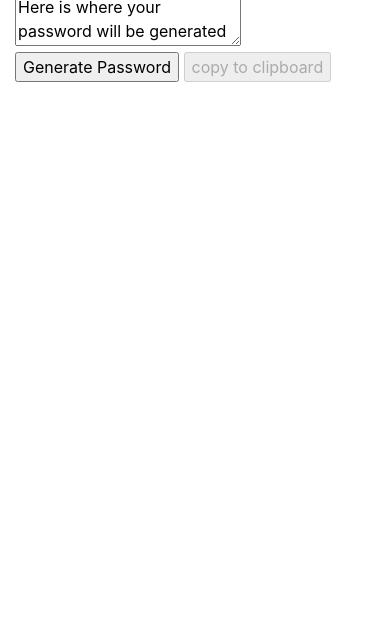
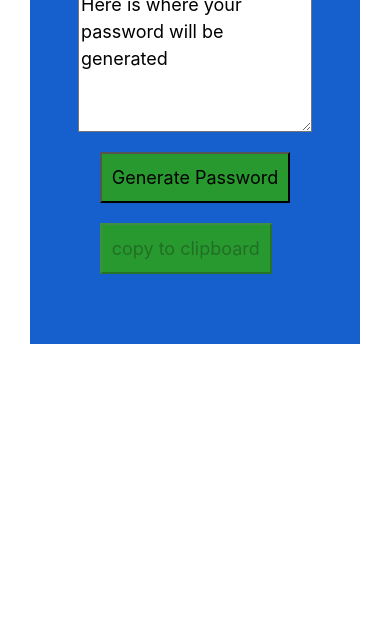
Before and after one commit to calebkirkish/password-generator, a plain HTML site: page index.html in a window 390 px wide. Shown: the part 206-844 px from the top of the page. Drawn offline with nearby package versions, Linux system fonts and the light colour scheme.

Commit message:
updated css, index, javascript and the README

```diff
--- a/index.html
+++ b/index.html
@@ -6,21 +6,15 @@
   <meta name="viewport" content="width=device-width, initial-scale=1.0">
   <link rel="stylesheet" href="https://stackpath.bootstrapcdn.com/bootstrap/4.5.0/css/bootstrap.min.css"
     integrity="sha384-9aIt2nRpC12Uk9gS9baDl411NQApFmC26EwAOH8WgZl5MYYxFfc+NcPb1dKGj7Sk" crossorigin="anonymous">
+    <link rel="stylesheet" href="style.css">
   <title>Password Generator</title>
 </head>
 
 <body>
-  <!-- Main title of the page -->
-  <header>
-    <h1>
-      Welcome to my password generator!
-    </h1>
-  </header>
-
   <!-- Insert container -->
   <div class="container">
-    <!-- Header2 -->
-    <h2 class="header2">Password Generator</h2>
+    <!-- Header1 -->
+    <h1 class="header1">Password Generator</h1>
     <!-- Create a text area for your password to generate in -->
     <textarea id="password">Here is where your password will be generated</textarea>
     <!-- create buttons for to generate the password & copy the password -->
@@ -28,9 +22,11 @@
       <!-- Password generator button -->
       <input type="button" id="passwordButton" class="button1" onclick="generatePassword()" value="Generate Password">
       <!-- Copy clipboard button -->
-      <input type="button" id="clipboardButton" class="button2" onclick="clipboardButton()" disabled value="copy to clipboard">
+      <input type="button" id="copyClipboard" class="button2" onclick="copyClipboard()" disabled value="copy to clipboard">
     </div>
   </div>
+</body>
+<footer>
   <script src="https://code.jquery.com/jquery-3.5.1.slim.min.js"
   integrity="sha384-DfXdz2htPH0lsSSs5nCTpuj/zy4C+OGpamoFVy38MVBnE+IbbVYUew+OrCXaRkfj"
   crossorigin="anonymous"></script>
@@ -41,6 +37,5 @@
   integrity="sha384-OgVRvuATP1z7JjHLkuOU7Xw704+h835Lr+6QL9UvYjZE3Ipu6Tp75j7Bh/kR0JKI"
   crossorigin="anonymous"></script>
 <script src="script.js"></script>
-</body>
-
+</footer>
 </html>
--- a/script.js
+++ b/script.js
@@ -74,10 +74,10 @@ function generatePassword() {
     // Password generated to the text area
     document.getElementById("password").innerHTML = result;
     // Enabling clipboard after password is generated
-    document.getElementById("clipboardButton").disabled = false;
+    document.getElementById("copyClipboard").disabled = false;
 }
 
-// Clipboard function
+// Clipboard copy function
 function copyClipboard() {
     // Create the variable copyPassword and link is to the element "password"
     var copyPassword = document.getElementById("password");
--- a/style.css
+++ b/style.css
@@ -1,3 +1,62 @@
-h1, h2{
+body{
+    display: flex;
+    justify-content: center;
+    align-items: center;
+    min-height: 50vh;
+    margin: 0;
+}
+
+.header1{
     text-align: center;
+    font-family: Cambria, Cochin, Georgia, Times, 'Times New Roman', serif;
+    font-size: xxx-large;
 }
+
+.container{
+    background-color: rgb(22, 96, 206);
+    margin-left: 30px;
+    margin-right: 30px;
+    padding: 3rem;
+    display: flex;
+    justify-content: center;
+    align-items: center;
+    flex-direction: column;
+}
+
+#password{
+    background-color: white;
+    height: 9rem;
+    width: 600px;
+    display: flex;
+    justify-content: center;
+    align-items: center;
+    word-wrap: break-all;
+}
+
+.button1, .button2{
+    background-color: rgb(40, 153, 46);
+    cursor: pointer;
+    display: flex;
+    justify-content: center;
+    font-size: large;
+    padding: 10px;
+    margin-top: 20px;
+}
+
+@media screen and (max-width: 768px){
+    .container{
+        width: 100%;
+        max-width: 960px;
+        height: 550px;
+        font-size: xx-large;
+    }
+    #password{
+        width: 100%;
+        grid-column: span 2;
+        font-size: large;
+    }
+    .button1, .button2{
+        display: flex;
+        justify-content: space-evenly;
+    }
+}
```
Also changed, not shown: 1 other file. Lines whose indentation alone changed are shown as unchanged.
